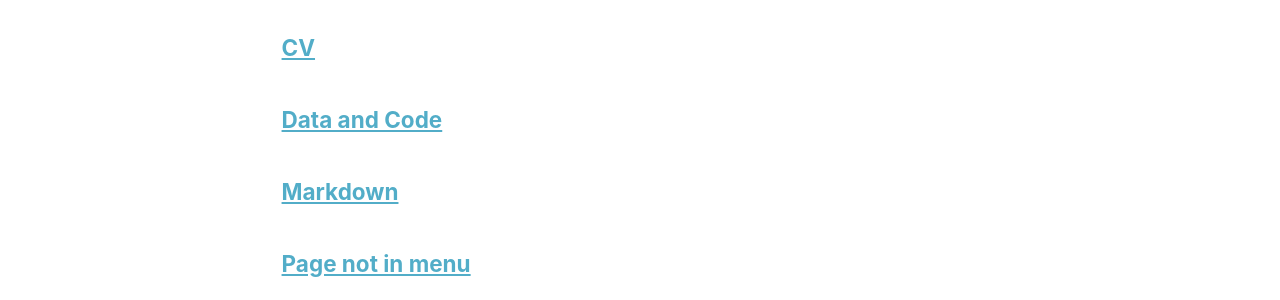
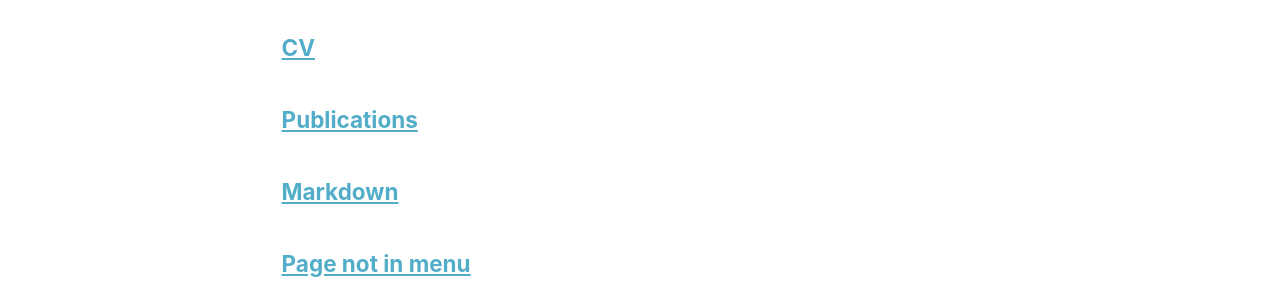
Before and after one commit to kylerunion/kylerunion.github.io, a Jekyll site: the page built from _pages/page-archive.html, in a window 1280 px wide and 900 px high, scrolled down 378 px. Shown: the part 154-454 px from the top of the window. Built offline with Jekyll 4.4.1, drawn with Linux system fonts in a browser that asks for light colours; some of the changed lines change nothing that is shown.

Commit message:
Update datacode.html

```diff
--- a/_pages/datacode.html
+++ b/_pages/datacode.html
@@ -1,7 +1,7 @@
 ---
 layout: archive
-title: "Data and Code"
-permalink: /datacode/
+title: "Publications"
+permalink: /publications/
 author_profile: true
 ---
 
@@ -12,10 +12,10 @@
 {% include base_path %}
 
 <!-- New style rendering if publication categories are defined -->
-{% if site.datacode_category %}
-  {% for category in site.datacode_category  %}
+{% if site.publication_category %}
+  {% for category in site.publication_category  %}
     {% assign title_shown = false %}
-    {% for post in site.datacode reversed %}
+    {% for post in site.publications reversed %}
       {% if post.category != category[0] %}
         {% continue %}
       {% endif %}
@@ -27,7 +27,7 @@
     {% endfor %}
   {% endfor %}
 {% else %}
-  {% for post in site.pdatacode reversed %}
+  {% for post in site.publications reversed %}
     {% include archive-single.html %}
   {% endfor %}
 {% endif %}
```
